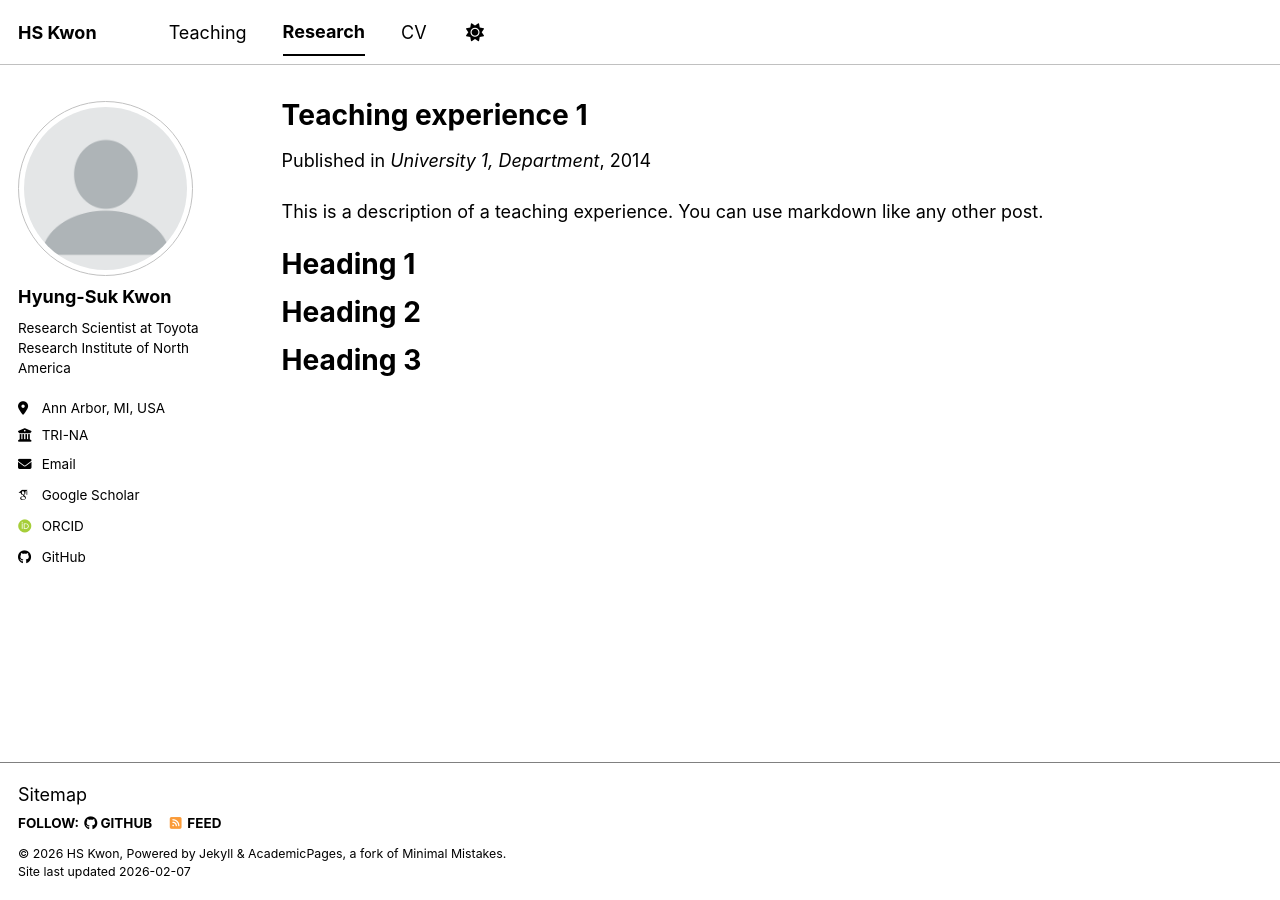
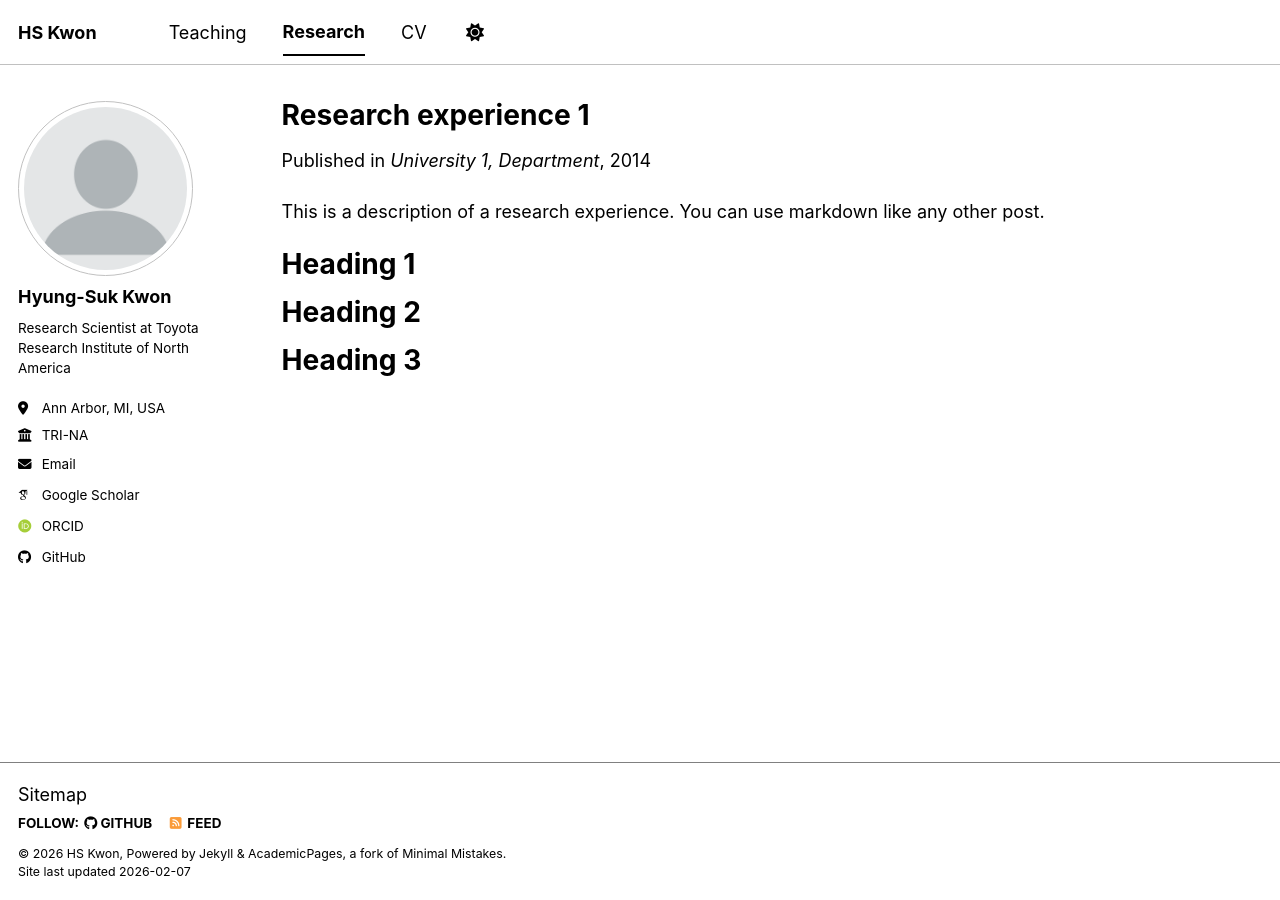
Before and after one commit to Kwon-HyungSuk/kwon-hyungsuk.github.io, a Jekyll site: the page built from research/2025-test-project.md, in a window 1280 px wide. Built offline with Jekyll 4.4.1, drawn with Linux system fonts in a browser that asks for light colours; some web fonts are replaced; a script bundle is joined from its source files by our own code; library files that are not in the unit come from our copies.

Commit message:
Update 2025-test-project.md

```diff
--- a/research/2025-test-project.md
+++ b/research/2025-test-project.md
@@ -1,5 +1,5 @@
 ---
-title: "Teaching experience 1"
+title: "Research experience 1"
 collection: research
 type: "Undergraduate course"
 permalink: /research/2025-test-project
@@ -8,7 +8,7 @@
 location: "City, Country"
 ---
 
-This is a description of a teaching experience. You can use markdown like any other post.
+This is a description of a research experience. You can use markdown like any other post.
 
 Heading 1
 ======
```
